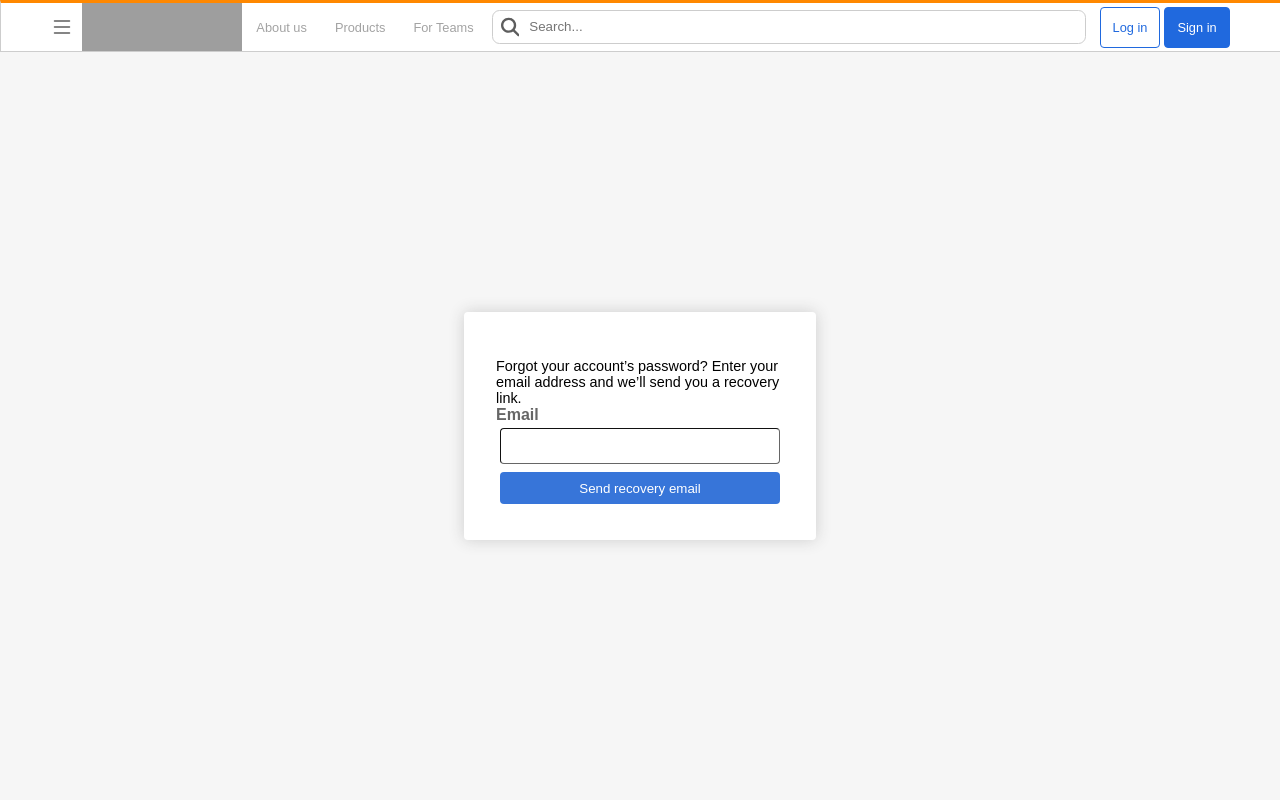
After one commit to NarlaGowthamSaiManikanta/Stack-Overflow-Clone, a Django app: page /user/account-recovery/ in a window 1280 px wide. The commit adds this page. Run offline with Django 4.2, Linux system fonts and the light colour scheme; grey boxes are pictures that could not be loaded.

Commit message:
Account Recovery Page

```diff
--- /dev/null
+++ b/user/static/user/styles/account-recovery-styles.css
@@ -0,0 +1,155 @@
+footer {
+    display: none;
+}
+
+#left-sidebar {
+    display: none;
+    position: absolute;
+    background-color: white;
+    border-style: solid;
+    border-width: 1px;
+    border-color: #cdcdcd;
+    border-bottom-right-radius: 0.25rem;
+}
+
+#sidebar-menu {
+    display: block;
+}
+
+#left-sidebar-icon {
+    padding: 0;
+}
+
+.nav-icon-active {
+    padding: 0;
+    width: 1.5rem;
+    height: 1.5rem;
+
+    #first-path {
+        d: path("M2.146 2.146a.5.5 0 0 0 0 .708l11 11a.5.5 0 0 0 .708-.708l-11-11a.5.5 0 0 0-.708 0Z") !important;
+    }
+
+    #second-path {
+        d: path("M13.854 2.146a.5.5 0 0 1 0 .708l-11 11a.5.5 0 0 1-.708-.708l11-11a.5.5 0 0 1 .708 0Z");
+    }
+
+}
+
+header {
+    background-color: white;
+}
+
+body {
+    background-color: #f6f6f6;
+}
+
+.body-container {
+    height: calc(100vh - 3.25rem);
+    padding: 0 2rem;
+}
+
+.content-container {
+    display: flex;
+    flex-direction: column;
+    justify-content: center;
+    align-items: center;
+    width: 100%;
+    border-style: none;
+}
+
+#account-form label {
+    font-size: 1rem;
+    font-family: sans-serif;
+    font-weight: 550;
+    color: #666666;
+}
+
+#account-form {
+    font-family: sans-serif;
+    width: 90%;
+    max-width: 18rem;
+    padding: 2rem;
+    background-color: white;
+    border-radius: 0.25rem;
+    display: flex;
+    flex-direction: column;
+    box-shadow: 0rem 0rem 1rem #cdcdcd;
+}
+
+#account-form input {
+    height: 2rem;
+    border-radius: 0.25rem;
+    border-color: #666666;
+    border-width: 1px;
+    margin: 0.25rem;
+}
+
+input:focus {
+    outline-color: rgb(32, 105, 222);
+    outline-style: solid;
+    outline-width: 2px;
+    outline-offset: 2px;
+}
+
+#submit {
+    height: 3rem;
+    background-color: rgb(55, 117, 217);
+    color: white;
+    border-radius: 0.5rem;
+    border-style: none;
+}
+
+#submit:hover {
+    background-color: rgb(37, 108, 222);
+}
+
+#submit:focus {
+    outline-style: none;
+}
+
+.content-container div {
+    width: 90%;
+    max-width: 30rem;
+    font-family: sans-serif;
+    border-style: solid;
+    border-radius: 0.5rem;
+    border-width: 1px;
+    padding: 1.5rem;
+    color: #444444;
+}
+
+.content-container div h3 {
+    font-weight: 500;
+    margin: 0.25rem 0;
+}
+
+.content-container p {
+    font-size: 0.9rem;
+    margin-bottom: 0;
+}
+
+#sent-mail {
+    border-color: rgb(32, 120, 32);
+    background-color: rgba(198, 247, 198, 0.39);
+}
+
+#invalid-mail {
+    border-color: rgb(120, 32, 32);
+    background-color: rgba(247, 198, 198, 0.39);
+}
+
+#error {
+    font-family: sans-serif;
+    font-size: 0.9rem;
+    color: red;
+}
+
+@media (max-width:767px) {
+    .content-container h3 {
+        font-size: 0.9rem;
+    }
+
+    .content-container p {
+        font-size: 0.85rem;
+    }
+}
--- a/user/templates/user/acc_active_email.html
+++ b/user/templates/user/acc_active_email.html
@@ -25,7 +25,7 @@
     <h1>Verify your Email</h1>
     <h4>Hi {{ user.email }},</h4>
     To complete your Stack Overflow registration, please select the button below.<br>
-    <a href="http://{{ domain }}{% url 'user:activate' uidb64=uid token=token %}">
+    <a href="http://{{ domain }}{% url url_name uidb64=uid token=token %}">
         <button>
             Verify email address
         </button>
--- /dev/null
+++ b/user/templates/user/account-recovery.html
@@ -0,0 +1,42 @@
+{% extends 'user/base-no-login.html' %}
+
+{% load static %}
+
+{% block stylesheet %}
+    <link rel="stylesheet" href="{% static 'user/styles/account-recovery-styles.css' %}">
+{% endblock stylesheet %}
+
+{% block title %}
+    Account Recovery - Stack Overflow
+{% endblock title %}
+
+{% block content-container %}
+{% if div == 1 %}
+<div id="sent-mail">
+    <h3>Account recovery email sent to<br>{{email}}</h3>
+    <p>
+        If you don’t see this email in your inbox within 15 minutes, look for it in your junk mail folder. If you find it there, please mark it as “Not Junk”.
+    </p>
+</div>
+{% elif div == 2 %}
+<div id="invalid-mail">
+    <h3>Account with {{email}} does not exist</h3>
+    <p>
+        you have to create an account as there is no account associated with this email.
+    </p>
+</div>
+
+{% else %}
+<form id="account-form" method="post">
+    {% csrf_token %}
+    <p>
+        Forgot your account’s password? Enter your email address and we’ll send you a recovery link.
+    </p>
+    <label for="id_email">Email</label>
+    <input id="id_email" name="email" type="email">
+    <span id="error">{{ error }}</span>
+    <input id="submit" type="submit" formnovalidate value="Send recovery email">
+</form>
+{% endif %}
+
+{% endblock content-container %}
--- a/user/templates/user/login.html
+++ b/user/templates/user/login.html
@@ -20,7 +20,7 @@
             {{ field }}
             {{ field.errors }}
             {% if field.id_for_label == 'id_password' %}
-                <a id='forgot-password'>Forgot password?</a>
+                <a id='forgot-password' href="{% url 'user:account_recovery' %}">Forgot password?</a>
                 <svg width="16" height="16" fill="currentColor" class="nav-icon" viewBox="0 0 16 16" id="password-eye">
                     <path d="M10.5 8a2.5 2.5 0 1 1-5 0 2.5 2.5 0 0 1 5 0z"/>
                     <path d="M0 8s3-5.5 8-5.5S16 8 16 8s-3 5.5-8 5.5S0 8 0 8zm8 3.5a3.5 3.5 0 1 0 0-7 3.5 3.5 0 0 0 0 7z"/>
--- a/user/urls.py
+++ b/user/urls.py
@@ -7,6 +7,9 @@ urlpatterns = [
     path('<int:user_id>/', views.profile, name='profile'),
     path('login/', views.login_view, name='login'),
     path('signup/', views.signup, name='signup'),
+    path('account-recovery/', views.account_recovery, name='account_recovery'),
+    path('recovery/(?P<uidb64>[0-9A-Za-z_\-]+)/(?P<token>[0-9A-Za-z]{1,13}-[0-9A-Za-z]{1,20})/',
+         views.recovery, name='recovery'),
     path('activate/(?P<uidb64>[0-9A-Za-z_\-]+)/(?P<token>[0-9A-Za-z]{1,13}-[0-9A-Za-z]{1,20})/',
          views.activate, name='activate'),
 ]
--- a/user/views.py
+++ b/user/views.py
@@ -1,6 +1,6 @@
 from django.contrib.auth import get_user_model, login, logout
 from django.http import HttpResponse
-from django.contrib.auth.forms import AuthenticationForm
+from django.contrib.auth.forms import AuthenticationForm, SetPasswordForm
 from django.shortcuts import render, redirect
 from .models import User
 from .forms import UserCreationForm, AlmostDoneForm
@@ -11,6 +11,8 @@ from django.utils.encoding import force_bytes, force_str
 from .token import generate_token
 from django.core.mail import send_mail
 from StackOverFlowClone.settings import EMAIL_HOST_USER
+from django.core.validators import validate_email
+from django.core.exceptions import ValidationError
 
 
 # Create your views here.
@@ -94,6 +96,7 @@ def signup(request):
                 'domain': current_site.domain,
                 'uid': urlsafe_base64_encode(force_bytes(user.pk)),
                 'token': generate_token.make_token(user),
+                'url_name': 'user:activate'
             })
             to_email = form.cleaned_data.get('email')
             send_mail(subject=mail_subject, message="", from_email=EMAIL_HOST_USER , recipient_list=[to_email],
@@ -118,3 +121,65 @@ def activate(request, uidb64, token):
         return redirect('user:signup')
     else:
         return HttpResponse('Invalid')
+
+
+def account_recovery(request):
+    if request.user.is_authenticated:
+        redirect('user:index')
+    if request.method == 'POST':
+        email = request.POST.get('email')
+        try:
+            validate_email(email)
+        except ValidationError:
+            return render(request, 'user/account-recovery.html', {
+                'error': 'Please provide a valid email'
+            })
+
+        try:
+            user = User.objects.get(email=email)
+        except User.DoesNotExist:
+            return render(request, 'user/account-recovery.html', {
+                'email': email,
+                'div': 2
+            })
+
+        current_site = get_current_site(request)
+        mail_subject = 'Account Recovery link has been sent to your email id'
+        message = render_to_string('user/acc_active_email.html', {
+            'user': user,
+            'domain': current_site.domain,
+            'uid': urlsafe_base64_encode(force_bytes(user.pk)),
+            'token': generate_token.make_token(user),
+            'url_name': 'user:recovery'
+        })
+        send_mail(subject=mail_subject, message="", from_email=EMAIL_HOST_USER, recipient_list=[email],
+                  html_message=message)
+
+        return render(request, 'user/account-recovery.html', {
+            'email': email,
+            'div': 1
+        })
+    else:
+        return render(request, 'user/account-recovery.html', {})
+
+
+def recovery(request, uidb64, token):
+    User = get_user_model()
+    try:
+        uid = force_str(urlsafe_base64_decode(uidb64))
+        user = User.objects.get(pk=uid)
+    except(TypeError, ValueError, OverflowError, User.DoesNotExist):
+        user = None
+    if user is not None and generate_token.check_token(user, token):
+        if request.method == 'POST':
+            form = SetPasswordForm(data=request.POST, user=user)
+            if form.is_valid():
+                form.save()
+                return redirect('user:index')
+            else:
+                return render(request, 'user/password-change.html', {'form': form, 'user': user})
+        else:
+            form = SetPasswordForm(user)
+            return render(request, 'user/password-change.html', {'form': form, 'user': user})
+    else:
+        return HttpResponse('Invalid')
```
Also changed, not shown: user/static/user/styles/password-change-styles.css (added, +94 -0 lines), user/templates/user/password-change.html (added, +35 -0 lines).
